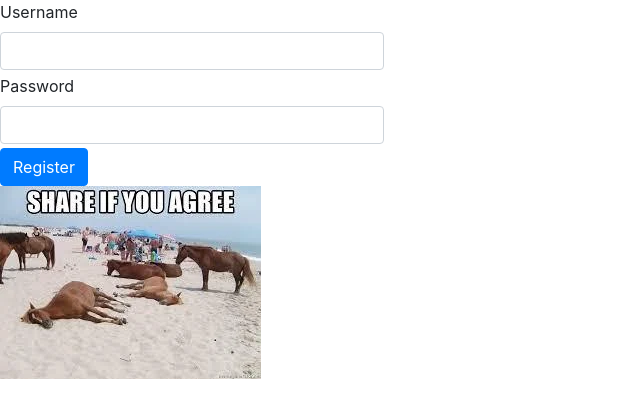
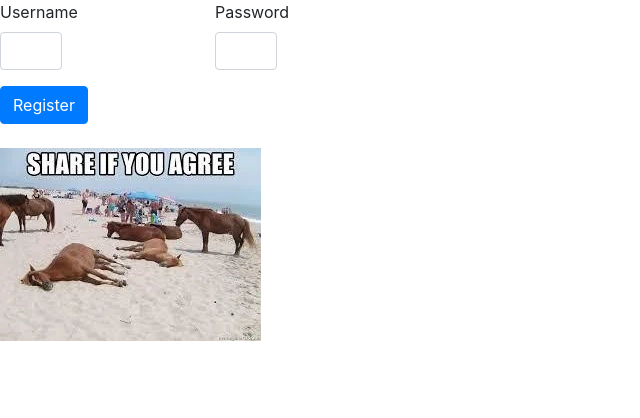
Before and after one commit to YourAlly/Books, a Flask app: page /Registration in a window 1280 px wide. Shown: the top 418 px of the page, without its empty margins (0-640 px from the left). Run offline with Flask 2, Linux system fonts and the light colour scheme; some libraries are stand-ins or nearby versions.

Commit message:
Login and register finally done!

```diff
--- a/application.py
+++ b/application.py
@@ -35,6 +35,8 @@ def index():
         else:
             if check_password_hash(hashed.hash, request.form.get("password")):
                 return render_template("login.html", message = "Success!")
+            else:
+                return render_template("login.html", message = "Error: Password didn't match")
 
 @app.route("/Registration", methods=["POST","GET"])
 def register():
@@ -43,14 +45,10 @@ def register():
     else:
         username = request.form.get("username")
         passhash = generate_password_hash(request.form.get("password"))
-        check = db.execute("SELECT * FROM users WHERE username = :username",
-                           {"username": username}).fetchall()
-        print(check)
-        if check != None:
-            return render_template("error.html", message="Username already Taken", past="/Registration")
+        if db.execute("SELECT * FROM users WHERE username = :username", {"username": username}).fetchall():
+            return render_template("error.html", message = "username already exists", past = "/Registration")
 
-        else:
-            db.execute("INSERT INTO users(username, hash) VALUES (:username, :hash)",
-            {"username" : username, "hash" : passhash})
-            db.commit()
-            return render_template("login.html", message = "Registered!")
+        db.execute("INSERT INTO users(username, hash) VALUES (:username, :hash)",
+        {"username" : username, "hash" : passhash})
+        db.commit()
+        return render_template("login.html", message = "Registered!")
--- a/templates/register.html
+++ b/templates/register.html
@@ -7,18 +7,19 @@ Login
 {% block body %}
 
 <form action="{{ url_for('register') }}" method="POST">
-    <div class="form-group mb-1">
-        <label for="Username">Username</label>
-        <input type="text" class="form-control input" id="InputText2" name="username">
+    <div class="form-row">
+        <div class="form-group col-md-2">
+            <label for="Username">Username</label>
+            <input type="text" class="form-control input" id="InputText2" name="username">
+        </div>
+        <div class="form-group col-md-2">
+            <label for="Password">Password</label>
+            <input type="password" class="form-control input" id="InputPassword2" name="password">
+        </div>
     </div>
-    <div class="form-group mb-1">
-        <label for="Password">Password</label>
-        <input type="password" class="form-control input" id="InputPassword2" name="password">
-    </div>
-
     <button type="submit" class="btn btn-primary">Register</button>
 </form>
-
+<br>
 
 <img src="{{ url_for('static', filename = 'q4nuthe1v3y41.jpg') }}">
 {% endblock %}
```
Also changed, not shown: 3 other files.
